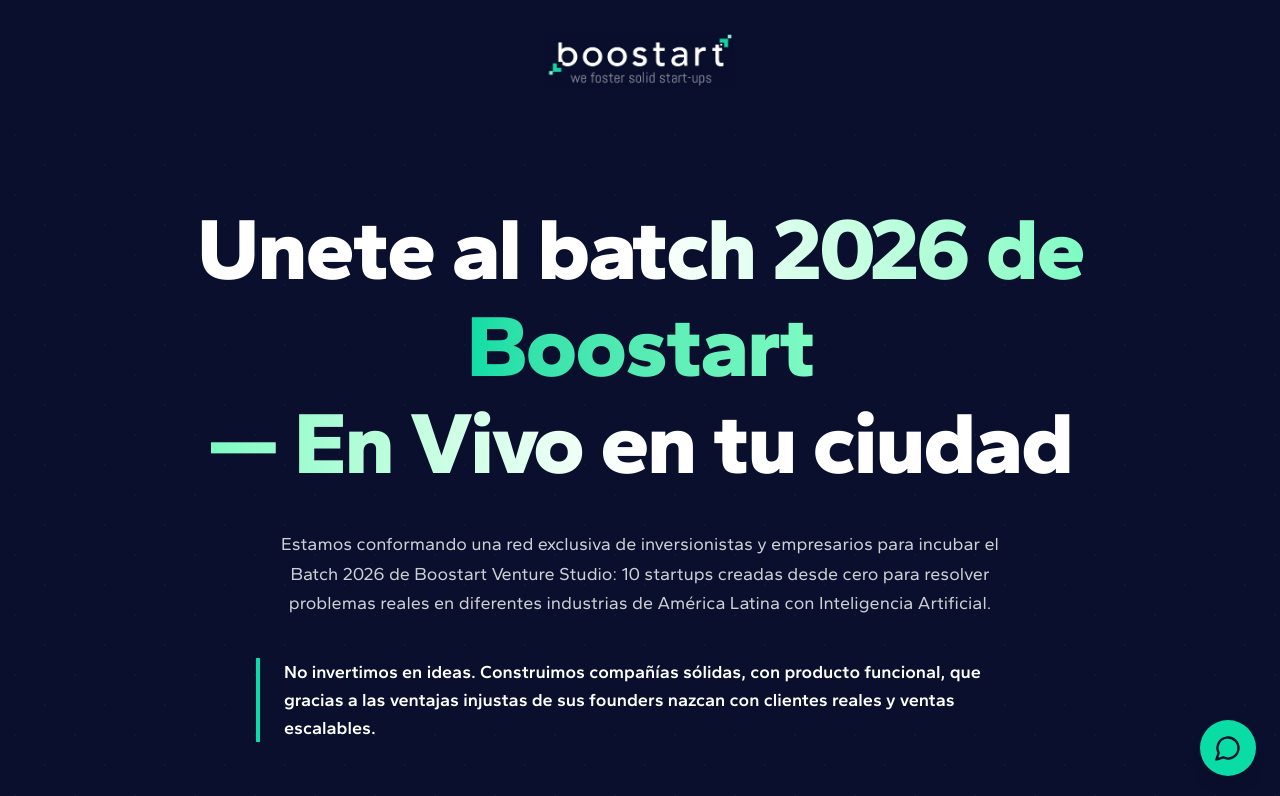
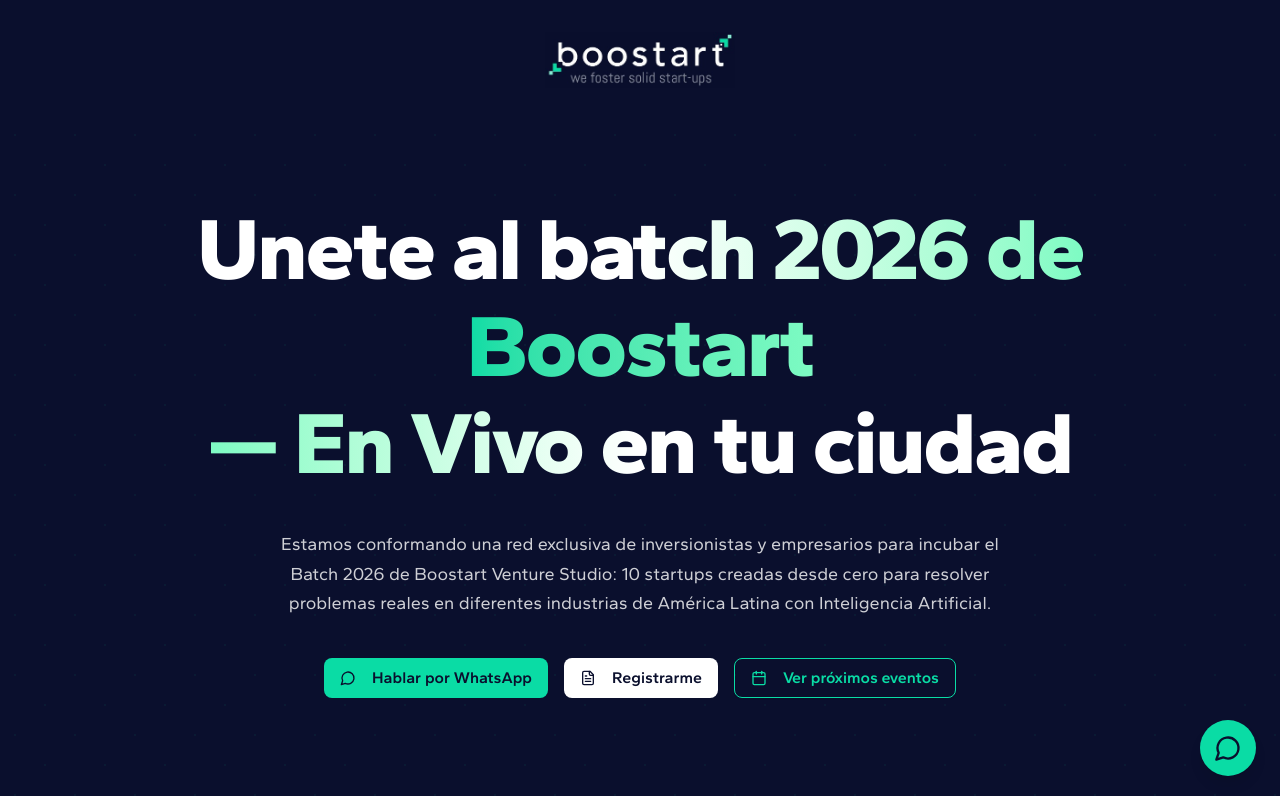
Before and after one commit to edwardneira-lab/v0-landing1, a Next.js app: page / in a window 1280 px wide. Shown: the top 796 px of the page. Built offline with nearby package versions, Linux system fonts and the light colour scheme.

Commit message:
remove quote block and update CTA button placement
Clean up layout by removing quote and moving CTA buttons.

```diff
--- a/components/landing/hero.tsx
+++ b/components/landing/hero.tsx
@@ -51,13 +51,6 @@ export function Hero() {
             reales en diferentes industrias de América Latina con Inteligencia Artificial.
           </p>
 
-          {/* Strong statement */}
-          <p className="text-white text-base sm:text-lg font-semibold mb-12 sm:mb-14 max-w-3xl mx-auto border-l-4 border-caribbean-green pl-4 sm:pl-6 text-left">
-            No invertimos en ideas. Construimos compañías sólidas, con producto funcional,
-            que gracias a las ventajas injustas de sus founders nazcan con clientes reales
-            y ventas escalables.
-          </p>
-
           {/* CTA Buttons */}
           <div className="flex flex-col sm:flex-row gap-4 justify-center mb-10">
             <Button
```
